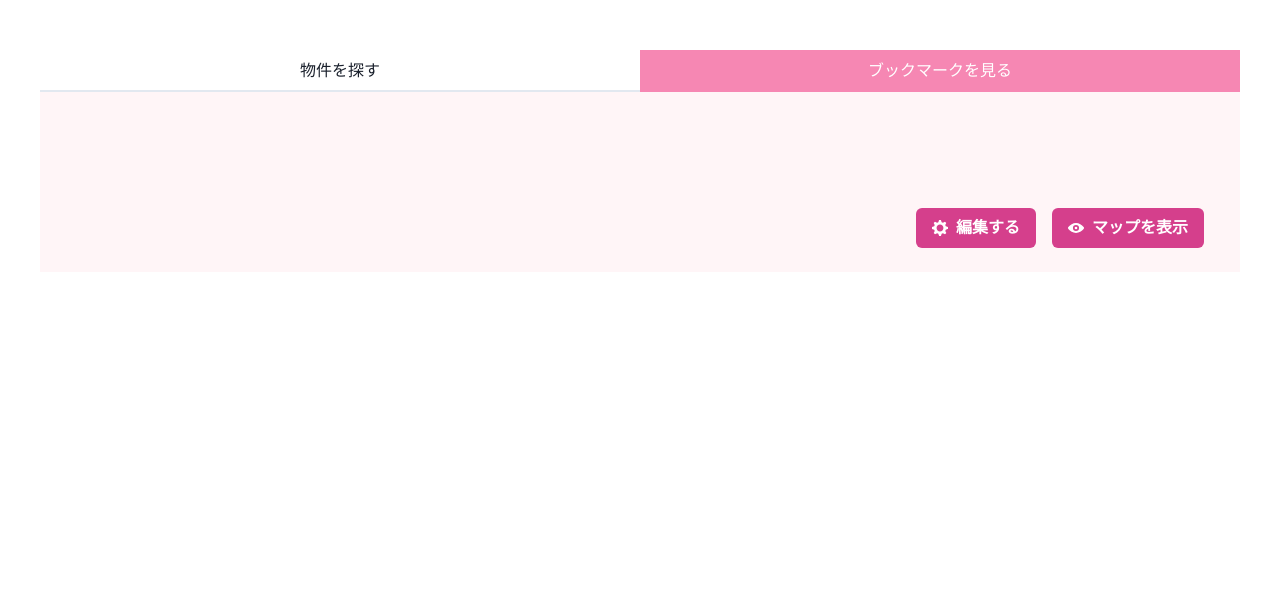
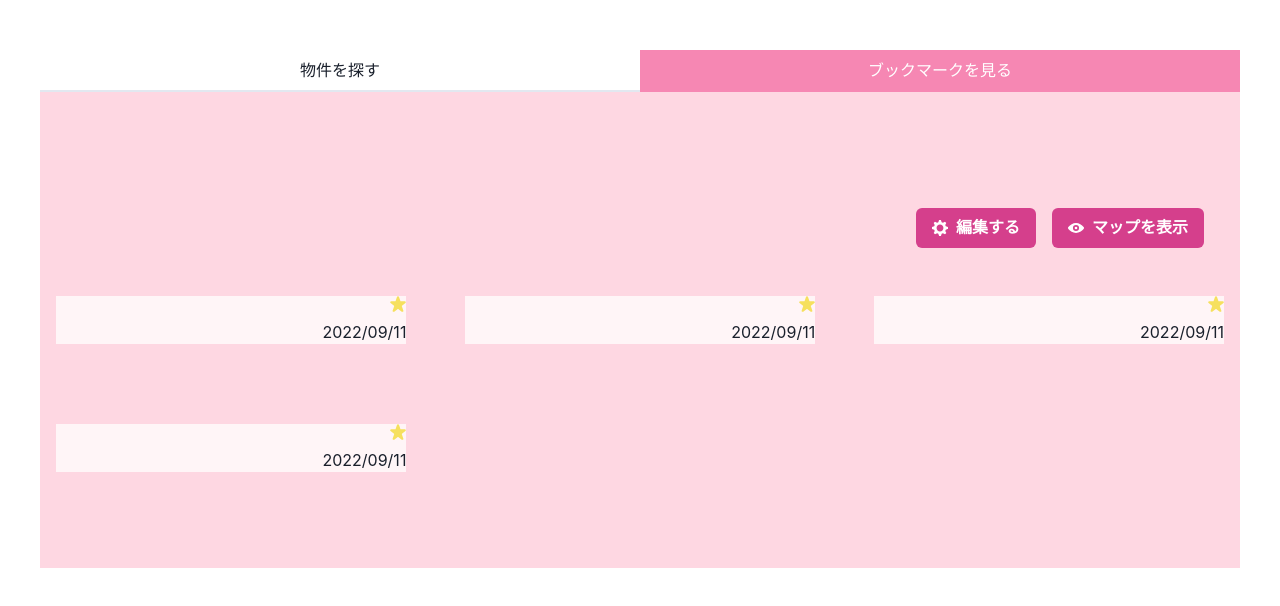
Before and after one commit to project-hikkoshiori/hikkoshiori, a Next.js app in the folder front/app/: page /properties in a window 1280 px wide. Both pictures are taken after a click on the tab "ブックマークを見る". Shown: the top 606 px of the page. Built offline with nearby package versions, Linux system fonts and the light colour scheme.

Commit message:
add-windows

```diff
--- a/front/app/pages/properties/index.tsx
+++ b/front/app/pages/properties/index.tsx
@@ -11,7 +11,7 @@ const Index: NextPage = () => {
           ブックマークを見る
         </Tab>
       </TabList>
-      <TabPanels backgroundColor="pink.50">
+      <TabPanels backgroundColor="pink.100">
         <TabPanel>ここにマップとかいろいろ入ります</TabPanel>
         <TabPanel>
           <BookmarkSection />
--- a/front/app/src/components/BookmarkSection.tsx
+++ b/front/app/src/components/BookmarkSection.tsx
@@ -1,5 +1,6 @@
 import { SettingsIcon, ViewIcon } from "@chakra-ui/icons";
 import {
+  Box,
   Button,
   ButtonGroup,
   Flex,
@@ -12,15 +13,32 @@ import { Property } from "../utils/types";
 import { BookmarkWindow } from "./BookmarkWindow";
 
 export const BookmarkSection = () => {
+  // mock
   const properties: Property[] = [
     {
-      id: "",
-      name: "",
+      id: "0571ce59-54be-a49e-58fb-15d828eb7b92",
+      name: "テストデータ１",
+      updatedAt: "2022/09/11",
+    },
+    {
+      id: "c572cba2-a0d7-27cf-9429-79e96f594557",
+      name: "テストデータ２",
+      updatedAt: "2022/09/11",
+    },
+    {
+      id: "d2f8c50f-bb5f-24d2-b2e3-dde9c24fa872",
+      name: "テストデータ３",
+      updatedAt: "2022/09/11",
+    },
+    {
+      id: "17388364-758b-feb3-b157-4279eb5d0c6e",
+      name: "テストデータ４",
+      updatedAt: "2022/09/11",
     },
   ];
   return (
     <Stack>
-      <Flex mt="100" ml="5" mr="5">
+      <Flex mt="100" ml="5" mr="5" mb="10">
         <Spacer />
         <ButtonGroup gap="2">
           <Button colorScheme="pink" leftIcon={<SettingsIcon />}>
@@ -31,7 +49,7 @@ export const BookmarkSection = () => {
           </Button>
         </ButtonGroup>
       </Flex>
-      <Flex>
+      <Flex flexWrap="wrap" gap="5%">
         {properties.map((p: Property) => (
           <BookmarkWindow key={p.id} property={p} />
         ))}
--- a/front/app/src/components/BookmarkWindow.tsx
+++ b/front/app/src/components/BookmarkWindow.tsx
@@ -1,3 +1,5 @@
+import { StarIcon } from "@chakra-ui/icons";
+import { Flex, Spacer, Stack, Text } from "@chakra-ui/react";
 import { Property } from "../utils/types";
 
 type Props = {
@@ -5,5 +7,16 @@ type Props = {
 };
 
 export const BookmarkWindow = ({ property }: Props) => {
-  return <></>;
+  return (
+    <Stack backgroundColor="pink.50" w="30%" mb="20">
+      <Flex>
+        <Spacer />
+        <StarIcon color="yellow.300" />
+      </Flex>
+      <Flex>
+        <Spacer />
+        <Text>{property.updatedAt}</Text>
+      </Flex>
+    </Stack>
+  );
 };
--- a/front/app/src/utils/types.ts
+++ b/front/app/src/utils/types.ts
@@ -1,4 +1,5 @@
 export type Property = {
     id: string
     name: string
+    updatedAt: string
 }
```
